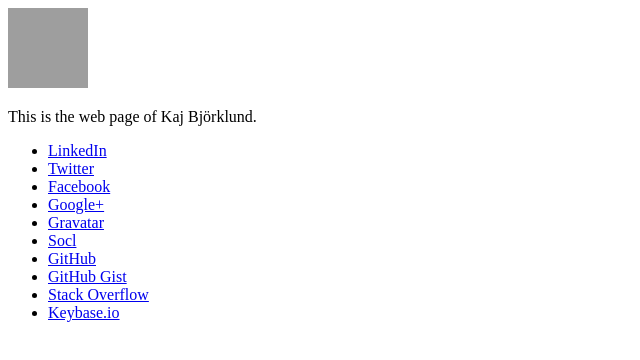
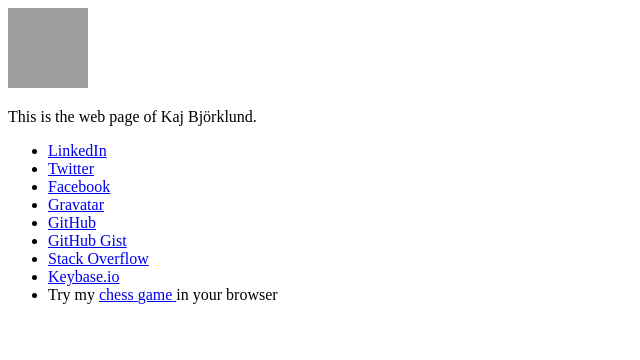
Before and after one commit to kbjorklu/kbjorklu.github.io, a plain HTML site: page index.html in a window 1280 px wide. Shown: the whole page, without its empty margins (0-640 px from the left). Drawn offline with Linux system fonts and the light colour scheme; grey boxes are pictures that could not be loaded.

Commit message:
Link to chess

```diff
--- a/index.html
+++ b/index.html
@@ -25,16 +25,6 @@
 								</span>
 						</li>
 						-->
-			<!--
-						<li>Try my
-								<a itemscope itemtype="http://schema.org/WebApplication" href="chess/">
-										<span itemprop="name">chess</span>
-										<span itemprop="applicationCategory">game</span>
-										<meta itemprop="isBasedOnUrl" content="https://github.com/kbjorklu/chess" />
-								</a>
-								in your browser
-						</li>
-						-->
 			<li>
 				<a rel="me" href="http://fi.linkedin.com/in/kbjorklu">LinkedIn</a>
 			</li>
@@ -45,13 +35,7 @@
 				<a rel="me" href="http://www.facebook.com/kbjorklu">Facebook</a>
 			</li>
 			<li>
-				<a rel="me author" href="https://plus.google.com/+KajBjorklund?rel=author">Google+</a>
-			</li>
-			<li>
 				<a rel="me" href="http://gravatar.com/kbjorklu">Gravatar</a>
-			</li>
-			<li>
-				<a rel="me" href="http://www.so.cl/#/profile/Kaj-Bj%C3%B6rklund">Socl</a>
 			</li>
 			<li>
 				<a rel="me" href="https://github.com/kbjorklu">GitHub</a>
@@ -65,6 +49,14 @@
 			<li>
 				<a rel="me" href="https://keybase.io/kbjorklu">Keybase.io</a>
 			</li>
+			<li>Try my
+				<a itemscope itemtype="http://schema.org/WebApplication" href="chess/">
+					<span itemprop="name">chess</span>
+					<span itemprop="applicationCategory">game</span>
+					<meta itemprop="isBasedOnUrl" content="https://github.com/kbjorklu/chess" />
+				</a>
+				in your browser
+			</li>
 		</ul>
 	</div>
 </body>
```
